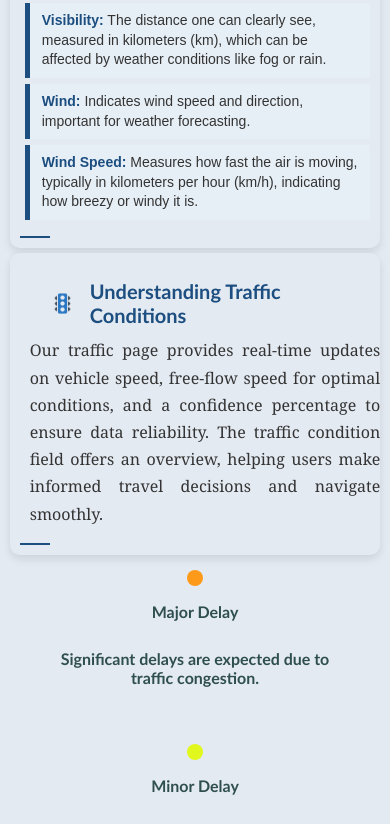
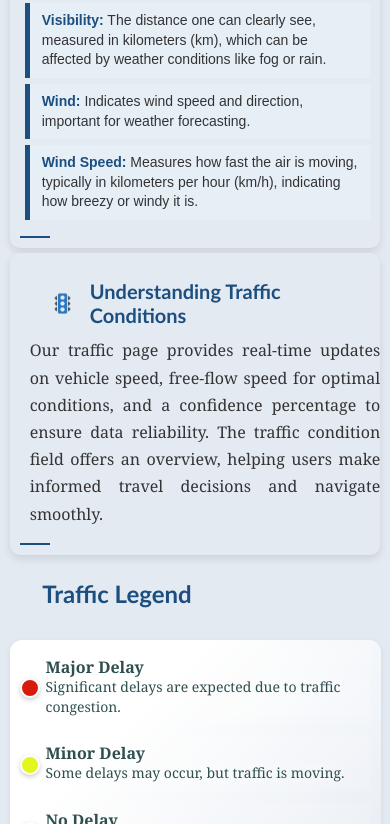
Before and after one commit to FlowForecast/Dashboard, a plain HTML site: page insight.html in a window 390 px wide. Shown: the part 1176-2000 px from the top of the page. Drawn offline with Linux system fonts and the light colour scheme.

Commit message:
Add files via upload

```diff
--- a/insight.html
+++ b/insight.html
@@ -12,13 +12,13 @@
 
     <header>
         <div class="logo">
-            <img src="./insight/logo1.png" alt="Logo">
+            <a href="index.html"><img src="images/logo1.png" alt="Logo"></a>
         </div>
         <button class="menu-toggle">☰</button>
         <nav class="main-nav">
             <a href="index.html">Home</a>
             <a href="dashboard.html">Dashboard</a>
-            <a href="#">Insights</a>
+            <a class="active" href="#">Insights</a>
         </nav>
     </header>
 
@@ -60,26 +60,38 @@
         <div class="data-link"></div>
     </div>
 
+    <!-- Traffic Legend Title -->
+    <div class="traffic-legend">
+        <h3 class="legend-title">Traffic Legend</h3>
+    </div>
     <div class="traffic-status">
         <div class="status-item">
             <div class="status-circle major-delay"></div>
-            <p>Major Delay</p>
-            <p class="meaning">Significant delays are expected due to traffic congestion.</p>
+            <div class="status-text">
+                <strong>Major Delay</strong>
+                <p class="meaning">Significant delays are expected due to traffic congestion.</p>
+            </div>
         </div>
         <div class="status-item">
             <div class="status-circle minor-delay"></div>
-            <p>Minor Delay</p>
-            <p class="meaning">Some delays may occur, but traffic is moving.</p>
+            <div class="status-text">
+                <strong>Minor Delay</strong>
+                <p class="meaning">Some delays may occur, but traffic is moving.</p>
+            </div>
         </div>
         <div class="status-item">
             <div class="status-circle no-delay"></div>
-            <p>No Delay</p>
-            <p class="meaning">Traffic is flowing smoothly.</p>
+            <div class="status-text">
+                <strong>No Delay</strong>
+                <p class="meaning">Traffic is flowing smoothly.</p>
+            </div>
         </div>
         <div class="status-item">
             <div class="status-circle closed"></div>
-            <p>Closed</p>
-            <p class="meaning">The road is currently closed to traffic.</p>
+            <div class="status-text">
+                <strong>Closed</strong>
+                <p class="meaning">The road is currently closed to traffic.</p>
+            </div>
         </div>
     </div>
 
--- a/insight/mystyle.css
+++ b/insight/mystyle.css
@@ -67,7 +67,9 @@ header {
             width: 100%;
         }
 
-
+        .main-nav a.active {
+            border-bottom: 3px solid white;
+          }
 
         footer {
             background-color: #F1F1F1; /* Adjust color as needed */
@@ -564,44 +566,110 @@ h1 {
 
 
 
-/* Traffic Status Section */
-.traffic-status .status-item p {
+.traffic-status {
     display: flex;
     flex-direction: column;
-    justify-content: space-around;
-    gap: 15px;
-    padding: 10px;
-    margin-top: 10px;
+    align-items: flex-start; /* Align text and circles to the left */
+    justify-content: center; /* Center the entire section */
+    width: fit-content; /* Adjust width based on content */
+    margin: 20px auto; /* Add spacing and center the block */
+    padding: 15px 25px; /* Add some padding for a cleaner look */
+    gap: 12px;
+    background: linear-gradient(135deg, white 30%, #e4eaf2 100%);
+    border-radius: 12px; /* Rounded corners */
+    box-shadow: 0 4px 8px rgba(0, 0, 0, 0.1); /* Soft shadow effect */
+    transition: transform 0.2s ease-in-out;
+}
+.traffic-status {
+    box-shadow: 0 2px 6px rgba(0, 0, 0, 0.08); /* Softer shadow */
+}
+
+.status-item,
+.status-item p {
+    color: #2F4F4F !important; /* Dark gray */
+    background-color: rgba(255, 255, 255, 0.1); /* Slight contrast */
+}
+.status-item {
+    color: #2F4F4F !important; /* Ensures text is dark */
+}
+
+.traffic-status:hover {
+    transform: scale(1.02); /* Slight scale-up on hover for a dynamic effect */
+}
+
+.legend-title {
+    font-family: Calibri, sans-serif;
+    font-size: 24px;
+    font-weight: bold;
+    color: #1C4E80;
     text-align: center;
-    font-family: Calibri, sans-serif;
-    font-size: 22px;
+    width: 60%;
+    padding-bottom: 8px;
+
+}
+.status-item {
+    display: flex;
+    align-items: flex-start; /* Align items at the top */
+    gap: 10px;
+    padding: 6px 0;
+    font-size: 16px;
+    width: 100%;
+}
+
+.status-circle {
+    flex-shrink: 0;
+    width: 18px;
+    height: 18px;
+    border-radius: 50%;
+    border: 2px solid #fff;
+    box-shadow: 0 2px 5px rgba(0, 0, 0, 0.2);
+    margin-top: 3px; /* Align the circle with text */
+}
+
+.status-text {
+    display: flex;
+    flex-direction: column; /* Stack label and description */
+}
+
+.status-text strong {
     font-weight: bold;
+    line-height: 1.2;
+}
+
+.status-text p {
+    margin: 0;
+    font-size: 14px;
+    line-height: 1.4;
+}
+
+/* Ensure all text inside status-item inherits the correct color */
+.status-item {
+    display: flex;
+    align-items: center;
+    gap: 10px;
+    padding: 8px 0;
+    font-size: 20px;
+
     color: #2F4F4F;
 }
 
-.status-item {
-    text-align: center;
-    margin: 0 10px;
-    color: #1C4E80;
-    font-family: Calibri, sans-serif;
-    font-weight: 500;
-}
-
 .status-item p {
-    color: inherit;
+    margin: 0;
 }
 
 /* Status Indicator Circles */
 .status-circle {
-    width: 20px;
-    height: 20px;
+    flex-shrink: 0;
+    width: 22px;
+    height: 22px;
     border-radius: 50%;
-    margin: 0 auto 5px;
+    border: 2px solid #fff; /* White border for contrast */
+    box-shadow: 0 2px 5px rgba(0, 0, 0, 0.2); /* Slight shadow for depth */
 }
 
 /* Status Colors */
 .major-delay {
-    background-color: #fd9a19;
+    background-color: #d81a0d;
 }
 
 .minor-delay {
@@ -609,31 +677,22 @@ h1 {
 }
 
 .no-delay {
-    background-color: #f5f8f6;
+    background-color: #f5f8f6;; /* Better contrast for 'No Delay' */
 }
 
 .closed {
     background-color: #aaa7a7;
 }
 
-/* Responsive Design */
+/* Responsive Adjustments */
 @media (max-width: 768px) {
     .traffic-status {
-        display: flex;
-        flex-wrap: wrap;
-        justify-content: center;
-        gap: 15px;
+        width: 80%;
     }
 
     .status-item {
-        margin: 10px;
-        width: 80%;
-    }
-
-    .traffic-status .status-item p {
         font-size: 18px;
-        padding: 8px;
-        gap: 10px;
+        gap: 8px;
     }
 
     .status-circle {
@@ -643,10 +702,14 @@ h1 {
 }
 
 @media (max-width: 480px) {
-    .traffic-status .status-item p {
+    .traffic-status {
+        width: 90%;
+        padding: 10px;
+    }
+
+    .status-item {
         font-size: 16px;
-        padding: 6px;
-        gap: 8px;
+        gap: 6px;
     }
 
     .status-circle {
--- a/mystyle.css
+++ b/mystyle.css
@@ -102,6 +102,10 @@ header {
     text-align: center;
     animation: fadeIn 2s ease-in-out;
 }
+
+.main-nav a.active {
+    border-bottom: 3px solid white;
+  }
 
 .text {
     margin-right: 20px; /* Space between the text and image */
```
Also changed, not shown: about.html (+3 -1 lines), dashScript.js (+12 -0 lines), dashStyle.css (+63 -1 lines), dashboard.html (+15 -4 lines), index.html (+4 -2 lines), images/hero-img2.png (added).
